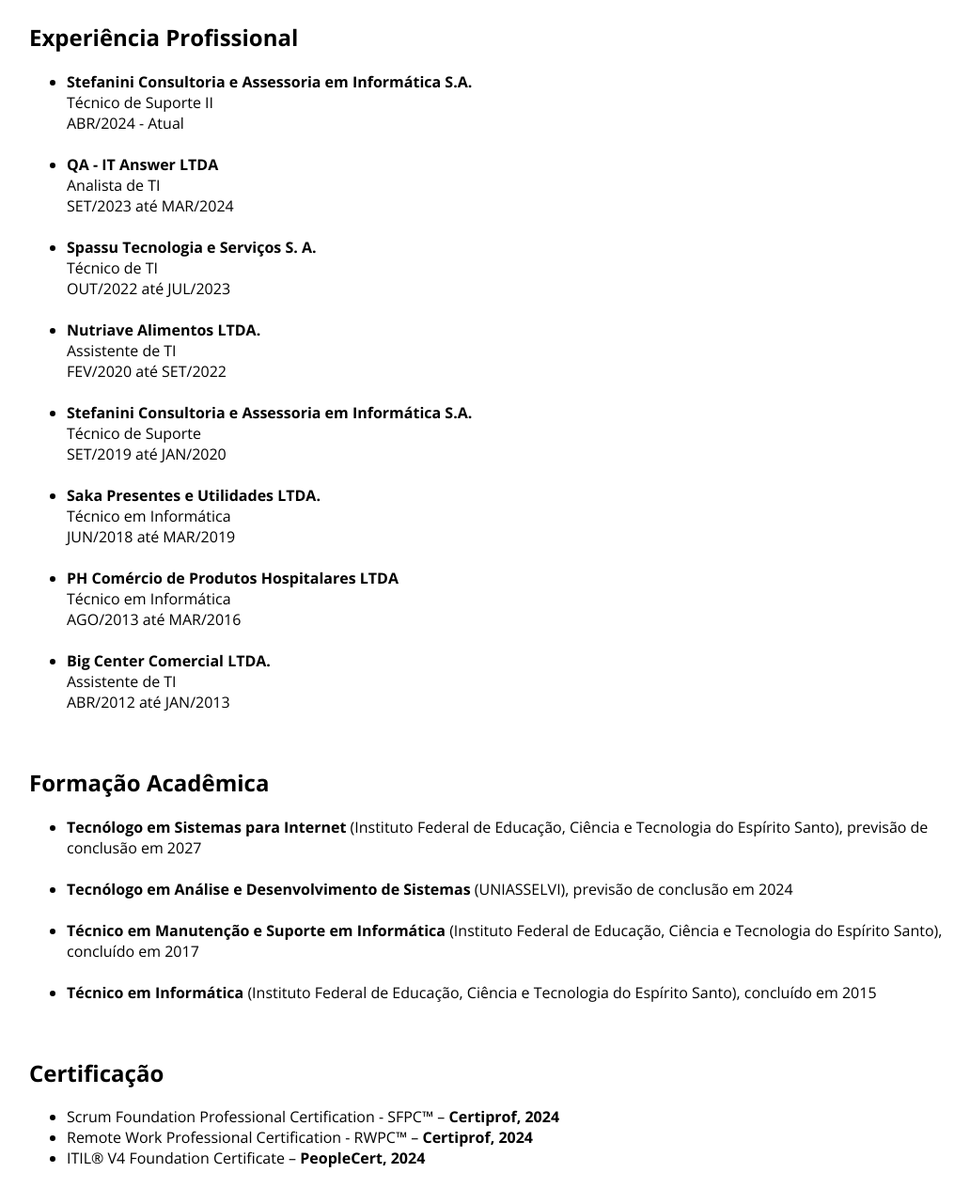
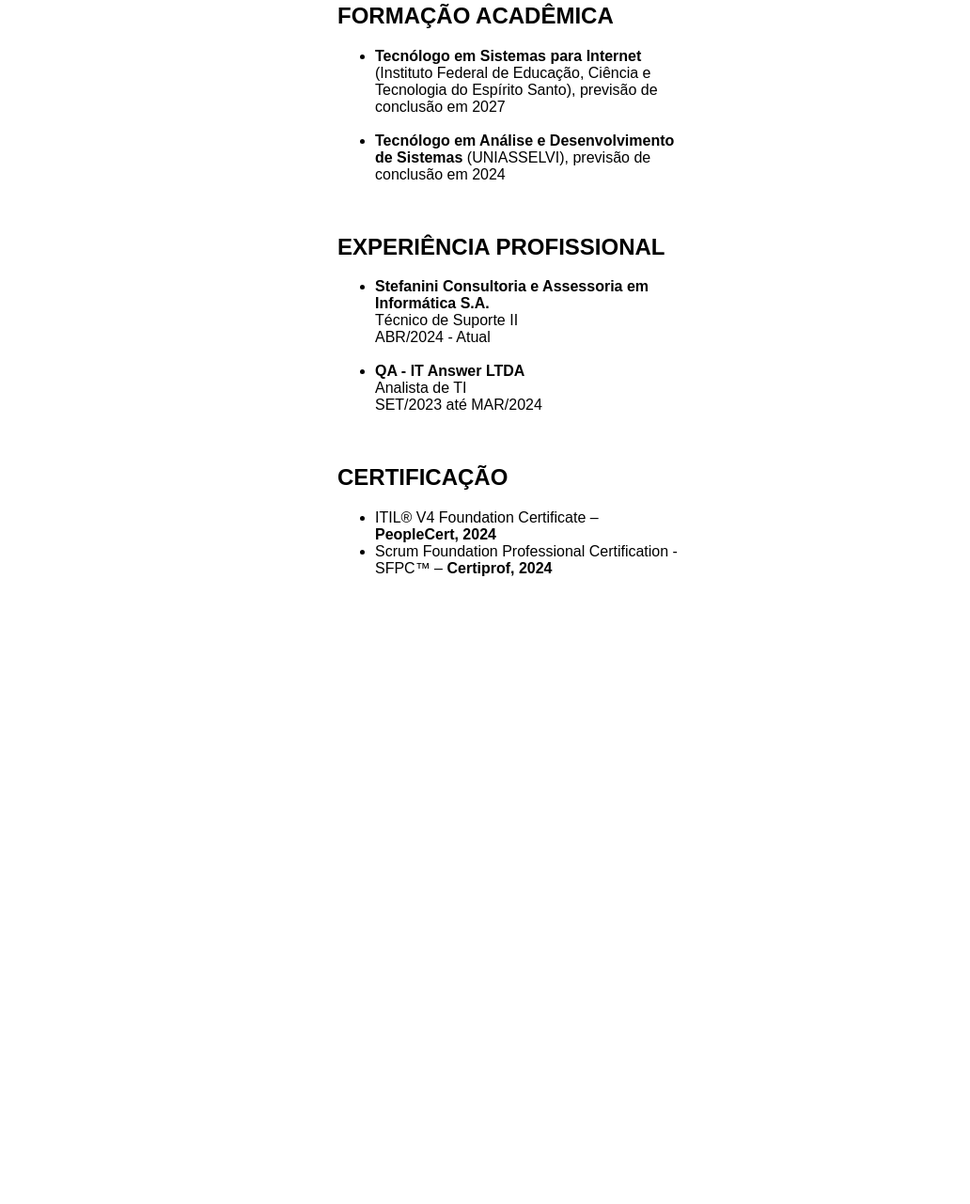
Before and after one commit to felipecslsantos/CURRICULO, a plain HTML site: page index.html in a window 1280 px wide. Shown: the part 269-1550 px from the top of the page at 94% size, without its empty margins (97-1129 px from the left). After the commit the page ends 947 px from the top, so only its background shows below. Drawn offline with nearby package versions, Linux system fonts and the light colour scheme; a web font is replaced by a local one.

Commit message:
Resumo de currículo
 - Resumir currículo de modo que fiquem apenas as informações mais atuais

- Mudança de tipografia para Arial

- Mudança no peso da tipografia do título da primeira seção.

```diff
--- a/index.html
+++ b/index.html
@@ -8,24 +8,34 @@
     </head>
     <body>
         <section id = "Dados">
-            <h1>Felipe Cezar da Silva dos Santos</h1>
-
+            <h2>FELIPE CEZAR DA SILVA DOS SANTOS</h2>
             Campina Grande, Cariacica - ES
             <br>
             (27) 99917-5342
             <br>
             felipecslsantos@gmail.com
             <br>
+            github.com/felipecslsantos
+            <br>
             linkedin.com/in/felipecslsantos
-            <br>
-            github.com/felipecslsantos
             <br>
         </section>
         <br>
-
         <section>
-
-        <h2>Experiência Profissional</h2>
+            <h2>FORMAÇÃO ACADÊMICA</h2>
+                <ul>
+                        <li>
+                            <b>Tecnólogo em Sistemas para Internet</b> (Instituto Federal de Educação, Ciência e Tecnologia do Espírito Santo), previsão de conclusão em 2027
+                        </li>
+                        <br>
+                        <li>
+                            <b>Tecnólogo em Análise e Desenvolvimento de Sistemas</b> (UNIASSELVI), previsão de conclusão em 2024
+                        </li>
+                </ul>
+        </section>
+        <br>
+        <section>
+            <h2>EXPERIÊNCIA PROFISSIONAL</h2>
                 <ul>
 
                     <li>
@@ -43,92 +53,15 @@
                         <br>
                         SET/2023 até MAR/2024
                     </li>
-                 <br>
-                <li>
-                    <b>Spassu Tecnologia e Serviços S. A.</b>
-                    <br>
-                    Técnico de TI
-                    <br>
-                    OUT/2022 até JUL/2023
-                </li>
-                <br>
-                <li>
-                    <b>Nutriave Alimentos LTDA.</b>
-                    <br>
-                    Assistente de TI
-                    <br>
-                    FEV/2020 até SET/2022
-                </li>
-                <br>
-                <li>
-                    <b>Stefanini Consultoria e Assessoria em Informática S.A.</b>
-                    <br>
-                    Técnico de Suporte
-                    <br>
-                    SET/2019 até JAN/2020
-                </li>
-                <br>
-                <li>
-                    <b>Saka Presentes e Utilidades LTDA.</b>
-                    <br>
-                    Técnico em Informática
-                    <br>
-                    JUN/2018 até MAR/2019
-                </li>
-                <br>
-                <li>
-                    <b>PH Comércio de Produtos Hospitalares LTDA</b>
-                    <br>
-                    Técnico em Informática
-                    <br>
-                    AGO/2013 até MAR/2016
-                </li>
-                <br>
-                <li>
-                   <b>Big Center Comercial LTDA.</b>
-                    <br>
-                    Assistente de TI
-                    <br>
-                    ABR/2012 até JAN/2013
-                </li>
-
                 </ul>
         </section>
             <br>
-
         <section>
-        <h2>Formação Acadêmica</h2>
+            <h2>CERTIFICAÇÃO</h2>
             <ul>
-                    <li>
-                        <b>Tecnólogo em Sistemas para Internet</b> (Instituto Federal de Educação, Ciência e Tecnologia do Espírito Santo), previsão de conclusão em 2027
-                    </li>
-                    <br>
-                    <li>
-                        <b>Tecnólogo em Análise e Desenvolvimento de Sistemas</b> (UNIASSELVI), previsão de conclusão em 2024
-                    </li>
-                    <br>
-                    <li>
-                        <b>Técnico em Manutenção e Suporte em Informática</b> (Instituto Federal de Educação, Ciência e Tecnologia do Espírito Santo), concluído em 2017
-                    </li>
-                    <br>
-                    <li>
-                        <b>Técnico em Informática</b> (Instituto Federal de Educação, Ciência e Tecnologia do Espírito Santo), concluído em 2015
-                    </li>
-
+                <li>ITIL® V4 Foundation Certificate – <b>PeopleCert, 2024</b></li>
+                <li>Scrum Foundation Professional Certification - SFPC™ – <b>Certiprof, 2024</b></li>
             </ul>
         </section>
-    <br>
-
-    <section>
-        <h2>Certificação</h2>
-        <ul>
-            <li>Scrum Foundation Professional Certification - SFPC™ – <b>Certiprof, 2024</b></li>
-            <li>Remote Work Professional Certification - RWPC™ – <b>Certiprof, 2024</b></li>
-            <li>ITIL® V4 Foundation Certificate – <b>PeopleCert, 2024</b></li>
-        </ul>
-    </section>
-
-
-
     </body>
 </html>
--- a/style.css
+++ b/style.css
@@ -1,18 +1,18 @@
 @import url('https://fonts.googleapis.com/css2?family=Gowun+Batang:wght@400;700&family=Open+Sans:ital,wght@0,300..800;1,300..800&family=Roboto:ital,wght@0,100;0,300;0,400;0,500;0,700;0,900;1,100;1,300;1,400;1,500;1,700;1,900&display=swap');
 
 body{
-    margin-top: 5%;
-    margin-bottom: 5%;
-    margin-left: 10%;
-    margin-right: 10%;
-    font-family: "Open Sans", sans-serif;
+    padding-top: 5vh;
+    padding-bottom: 5vh;
+    padding-left: 35vw;
+    padding-right: 35vw;
+
+    font-family: Arial, Helvetica, sans-serif;
+
+
+
 }
 
 #Dados{
     text-align: center;
 
 }
-
-h1{
-    font-size: 35px;
-}
```
Lines whose indentation alone changed are shown as unchanged.
